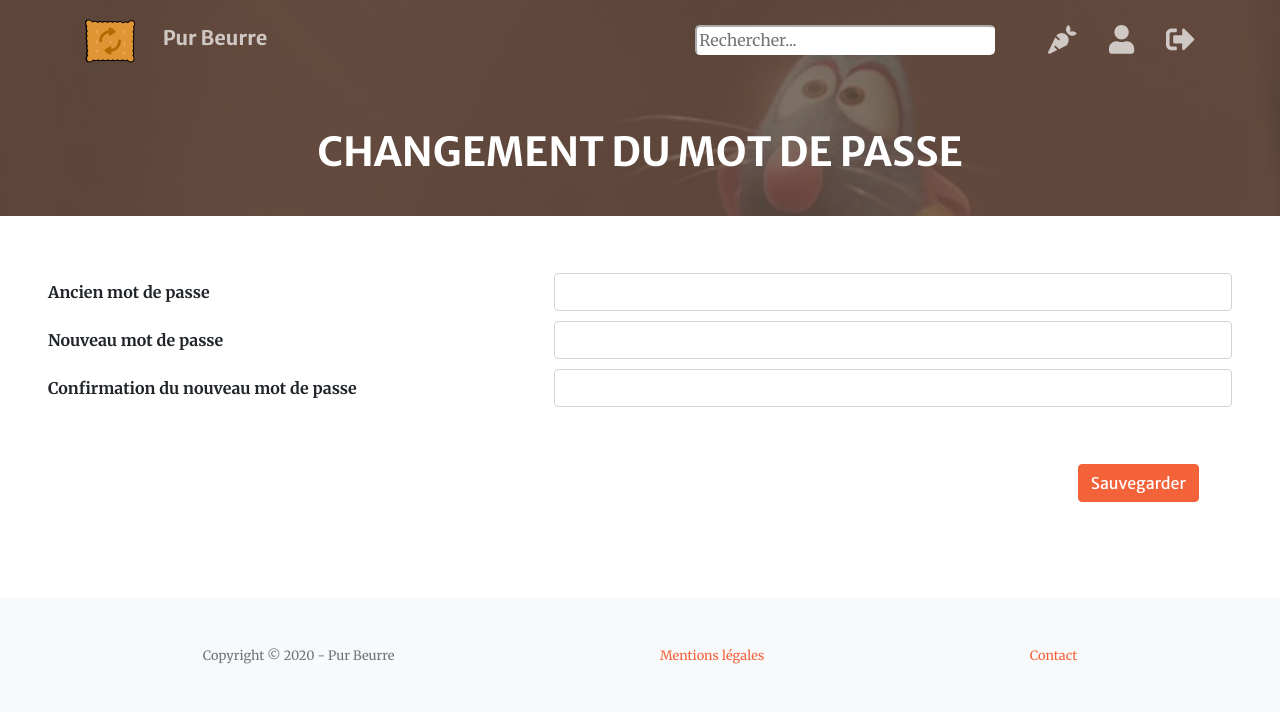
After one commit to Gontrandddre/Project_8, a Django app: page /mot-de-passe in a window 1280 px wide. The commit adds this page. Shown: the top 712 px of the page. Run offline with Django 3.2, Linux system fonts and the light colour scheme; the visitor is signed in with stand-in values (Sample User, id 1); some libraries are stand-ins or nearby versions; some web fonts are replaced.

Commit message:
Feature change password user

```diff
--- a/off/templates/off/account.html
+++ b/off/templates/off/account.html
@@ -17,13 +17,13 @@
 
 <section class="page-section bg-primary bg-white" id="about" style="height:50%">
     <div class="container h-100">
-        <div class="row d-flex flex-row justify-content-around align-items-center text-center">
+        <div class="row d-flex flex-column justify-content-around align-items-center text-center">
         	<h2>
         		<span class="badge badge-info">E-mail</span>
         		{{user.email}}
         	</h2>
+            <a class="badge badge-danger" href="{% url 'off:change-password' %}" style="margin-top: 10%; padding:1%; font-size: 18px;"> Changer de mot de passe</a>
        	</div>
-
     </div>
 </section>
 
--- /dev/null
+++ b/off/templates/registration/change_password.html
@@ -0,0 +1,89 @@
+{% extends 'off/layouts/base.html' %} {% block content %} {% load static %}
+
+<header id="header-saved">
+  <div class="container">
+    <h1 class="text-uppercase text-white text-center font-weight-bold">
+      Changement du mot de passe
+    </h1>
+  </div>
+</header>
+
+{% if messages %}
+    {% for message in messages %}
+    <section style="height: 60%">
+    <div class="d-flex flex-column justify-content-around align-items-center">
+        <div id="messageSuccess" class="alert alert-success" style="text-align:center;width: 400px; margin-top:100px">
+        {{ message }}
+        </div>
+    </div>
+    </section>
+    {% endfor %}
+
+{% else %}
+<div class="row d-flex flex-column justify-content-center align-items-stretch m-5">
+  {% if form.errors %}
+    {% for field, errors in form.errors.items %}
+      {% for error in errors %}
+      <div class="alert alert-warning">{{error}}</div>
+      {% endfor %}
+    {% endfor %}
+  {% endif %}
+
+  <form method="post" action="{% url 'off:change-password' %}">
+  {% csrf_token %}
+
+    <div class="row d-flex flex-row justify-content-center align-items-center mt-2">
+      <div class="col-5 mt-2">
+        <label for="id_old_password" class="label">
+          <strong>Ancien mot de passe</strong>
+        </label>
+      </div>
+      <div class="col-7" style="width: 500px">
+        <input type="text" class="form-control" name="old_password" id="id_old_password" />
+      </div>
+    </div>
+
+    <div class="row d-flex flex-row justify-content-center align-items-center mt-2">
+      <div class="col-5 mt-2">
+        <label for="id_new_password1" class="label">
+          <strong>Nouveau mot de passe</strong>
+        </label>
+      </div>
+      <div class="col-7" style="width: 500px">
+        <input
+          type="password"
+          class="form-control"
+          name="new_password1"
+          autocomplete="new-password"
+          id="id_new_password1"/>
+      </div>
+    </div>
+
+    <div class="row d-flex flex-row justify-content-center align-items-center mt-2">
+      <div class="col-5 mt-2">
+        <label for="id_new_password2" class="label">
+          <strong>Confirmation du nouveau mot de passe</strong>
+        </label>
+      </div>
+      <div class="col-7" style="width: 500px">
+        <input
+          type="password"
+          class="form-control"
+          name="new_password2"
+          autocomplete="new-password"
+          id="id_new_password2"/>
+      </div>
+    </div>
+
+    <div class="row d-flex flex-row justify-content-end align-items-center mt-2">
+      <input
+        id="submitChangePassword"
+        class="btn btn-primary align-self-center m-5"
+        type="submit"
+        value="Sauvegarder"/>
+    </div>
+  </form>
+</div>
+<!-- {% endif %} -->
+
+{% endblock %}
--- a/off/urls.py
+++ b/off/urls.py
@@ -28,4 +28,5 @@ urlpatterns = [
 
 urlpatterns += [
     path("inscription", views.register, name="register"),
+    path("mot-de-passe", views.change_password, name="change-password")
 ]
--- a/off/views.py
+++ b/off/views.py
@@ -3,8 +3,10 @@
 
 from django.shortcuts import render, redirect, get_object_or_404
 from django.contrib.auth.decorators import login_required
-from django.contrib.auth import authenticate, login as auth_login
+from django.contrib.auth import authenticate, update_session_auth_hash, login as auth_login
 from django.core.paginator import Paginator, PageNotAnInteger, EmptyPage
+from django.contrib.auth.forms import PasswordChangeForm
+from django.contrib import messages
 
 from .models import Product, CustomUser
 from .forms import CustomUserCreationForm, AuthenticationFormApp
@@ -105,6 +107,30 @@ def index(request):
             "error_message_wrong": error_message_wrong,
         },
     )
+
+
+@login_required(login_url="login")
+def change_password(request):
+
+    message_validation = False
+
+    if request.method == 'GET':
+       form = PasswordChangeForm(user=request.user)
+
+    if request.method == 'POST':
+        form = PasswordChangeForm(user=request.user, data=request.POST)
+        if form.is_valid():
+            form.save()
+            update_session_auth_hash(request, form.user)
+            messages.success(request, 'Votre mot de passe a bien été modifié.')
+            return redirect("off:change-password")
+        else:
+            print("Can't change password")
+
+    return render(request, "registration/change_password.html", {
+        "message_validation": message_validation,
+        "form": form
+    })
 
 
 @login_required(login_url="login")
```
Also changed, not shown: off/test/__init__.py (added, +2 -0 lines), off/test/selenium_test.py (+44 -1 lines).
